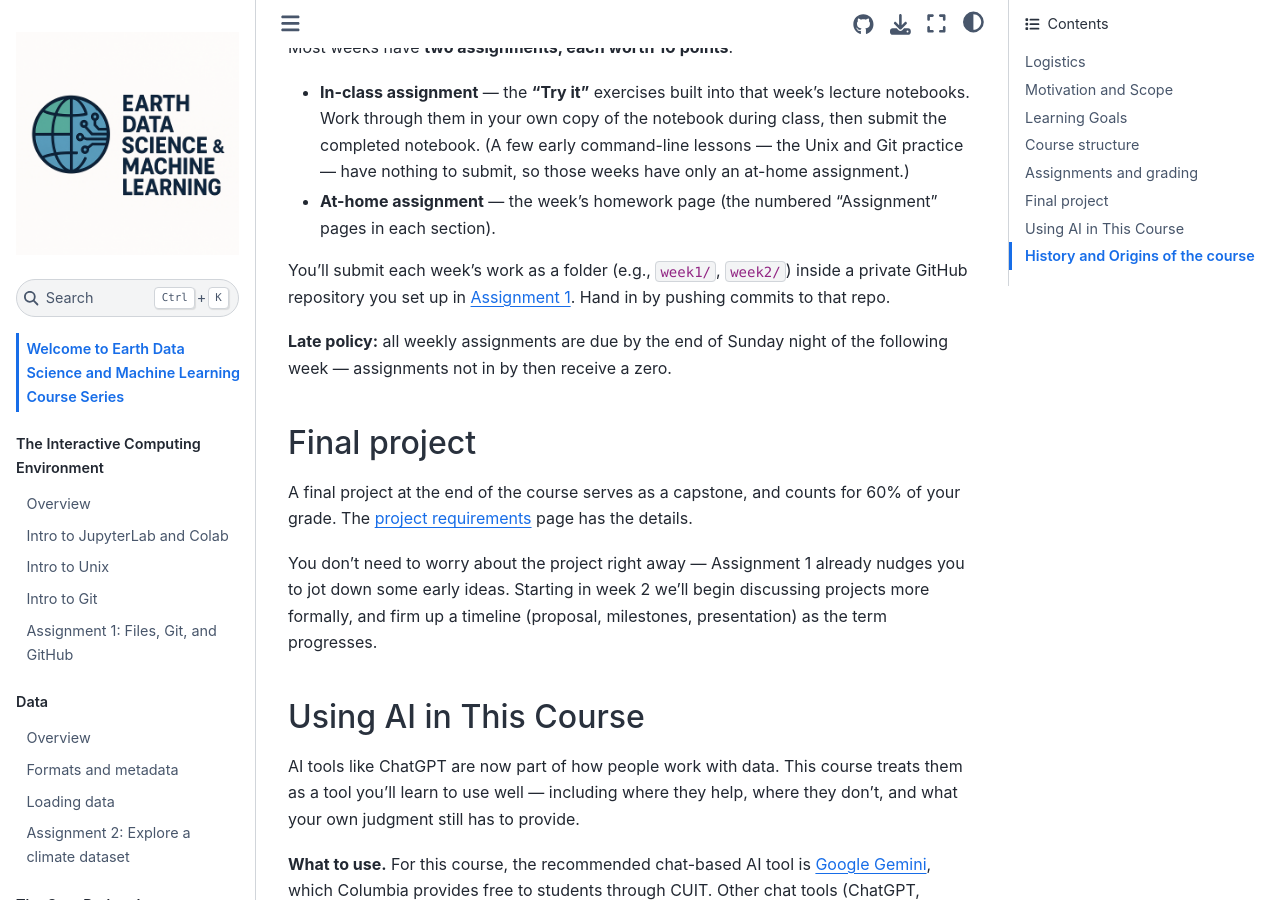
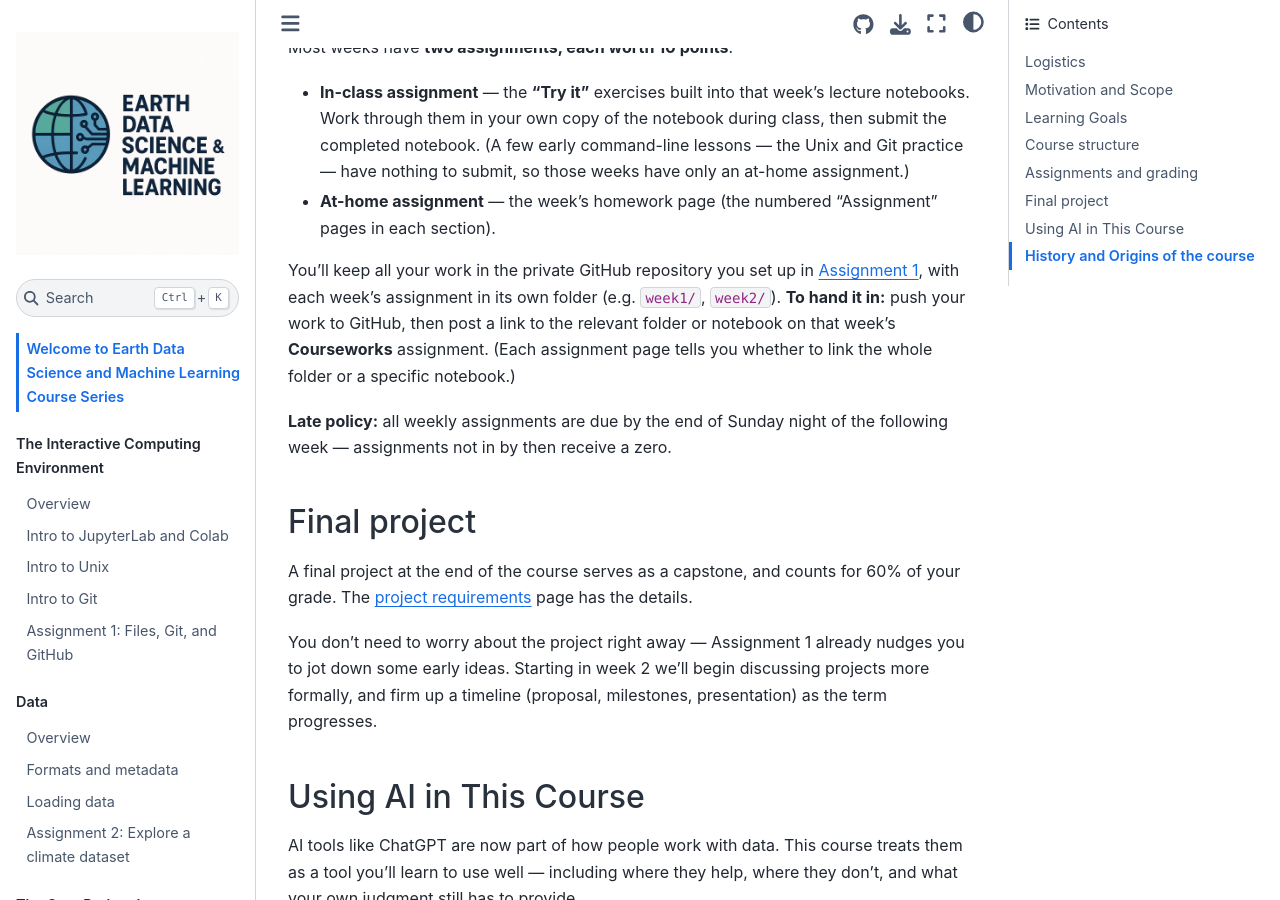
Before and after one commit to earth-DS-ML/summer_2026, a Jupyter Book: the page built from intro.md, in a window 1280 px wide and 900 px high, scrolled down 2191 px. Built offline with Jupyter Book 1.0.4 settings and Sphinx 7.4.7 and the Sphinx Book theme 1.1.4, drawn with Linux system fonts in a browser that asks for light colours; pages that are not in the unit, such as notebooks, are missing from menus.

Commit message:
Assignments: add Courseworks hand-in step (post folder/notebook link)
Submission workflow: work lives in the GitHub repo; to hand in, students post
a link on the matching Courseworks assignment.

- intro.md: submission paragraph now describes the GitHub + Courseworks flow
- Each at-home page gets a submit line specifying folder vs notebook:
  folder for Assignment 1 & 2 (multi-file week folders), notebook for 3/4a/4b/5a/5b
- In-class overview notes and notebook-top reminders: submit by posting the
  completed notebook link(s) on the in-class Courseworks assignment

Co-Authored-By: Claude Opus 4.8 (1M context) <noreply@anthropic.com>

```diff
--- a/intro.md
+++ b/intro.md
@@ -58,7 +58,7 @@ Most weeks have **two assignments, each worth 10 points**:
 - **In-class assignment** — the **"Try it"** exercises built into that week's lecture notebooks. Work through them in your own copy of the notebook during class, then submit the completed notebook. (A few early command-line lessons — the Unix and Git practice — have nothing to submit, so those weeks have only an at-home assignment.)
 - **At-home assignment** — the week's homework page (the numbered "Assignment" pages in each section).
 
-You'll submit each week's work as a folder (e.g., `week1/`, `week2/`) inside a private GitHub repository you set up in [Assignment 1](./lectures_DS/computing_env/assignment1.md). Hand in by pushing commits to that repo.
+You'll keep all your work in the private GitHub repository you set up in [Assignment 1](./lectures_DS/computing_env/assignment1.md), with each week's assignment in its own folder (e.g. `week1/`, `week2/`). **To hand it in:** push your work to GitHub, then post a link to the relevant folder or notebook on that week's **Courseworks** assignment. (Each assignment page tells you whether to link the whole folder or a specific notebook.)
 
 **Late policy:** all weekly assignments are due by the end of Sunday night of the following week — assignments not in by then receive a zero.
 
```
Also changed, not shown: lectures_DS/computing_env/assignment1.md (+1 -1 lines), lectures_DS/core_python/overview.md (+1 -1 lines), lectures_DS/data/assignment2.md (+1 -1 lines), lectures_DS/pandas/overview.md (+1 -1 lines), lectures_DS/sci_python/overview.md (+1 -1 lines), 12 other files.
